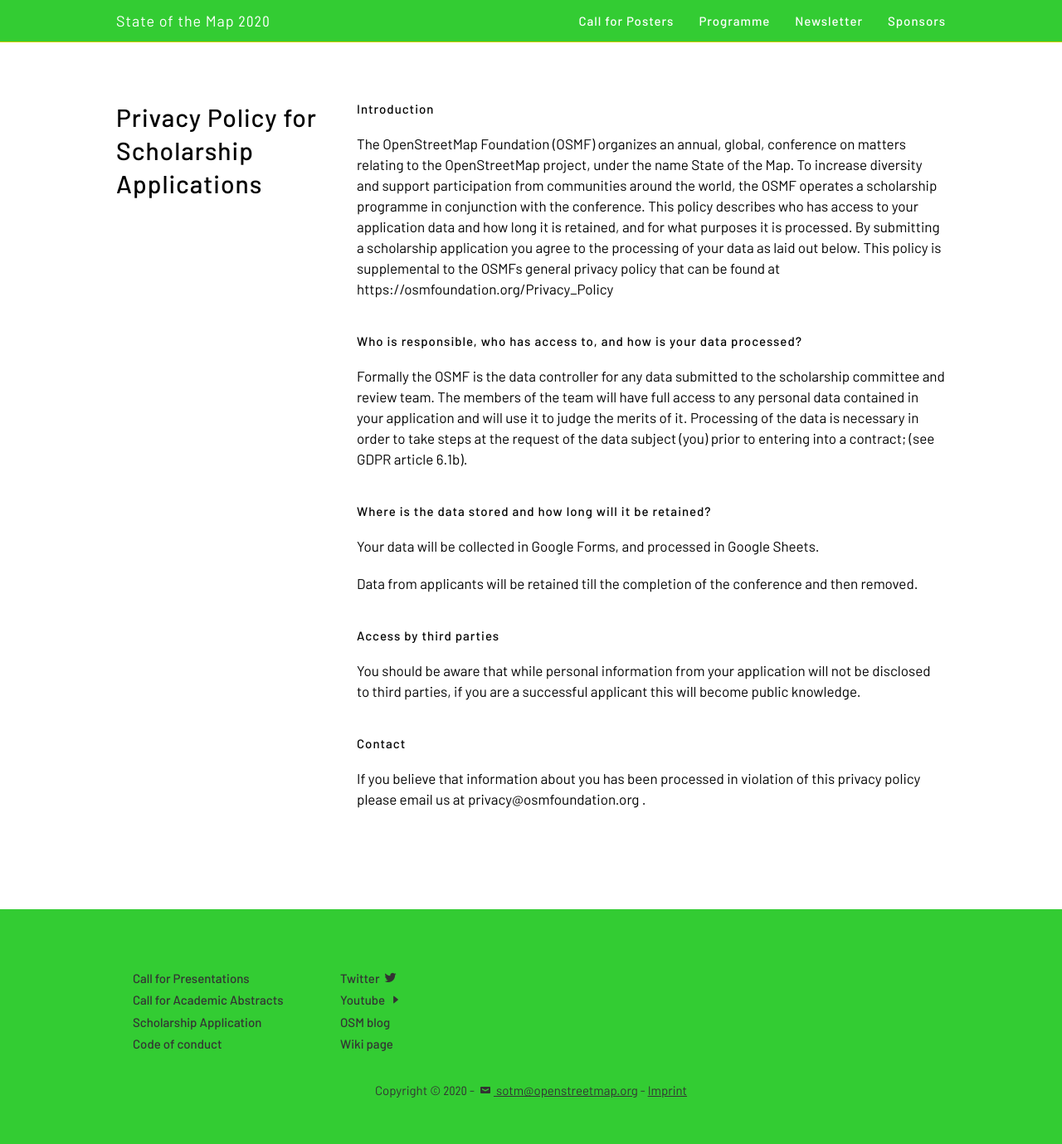
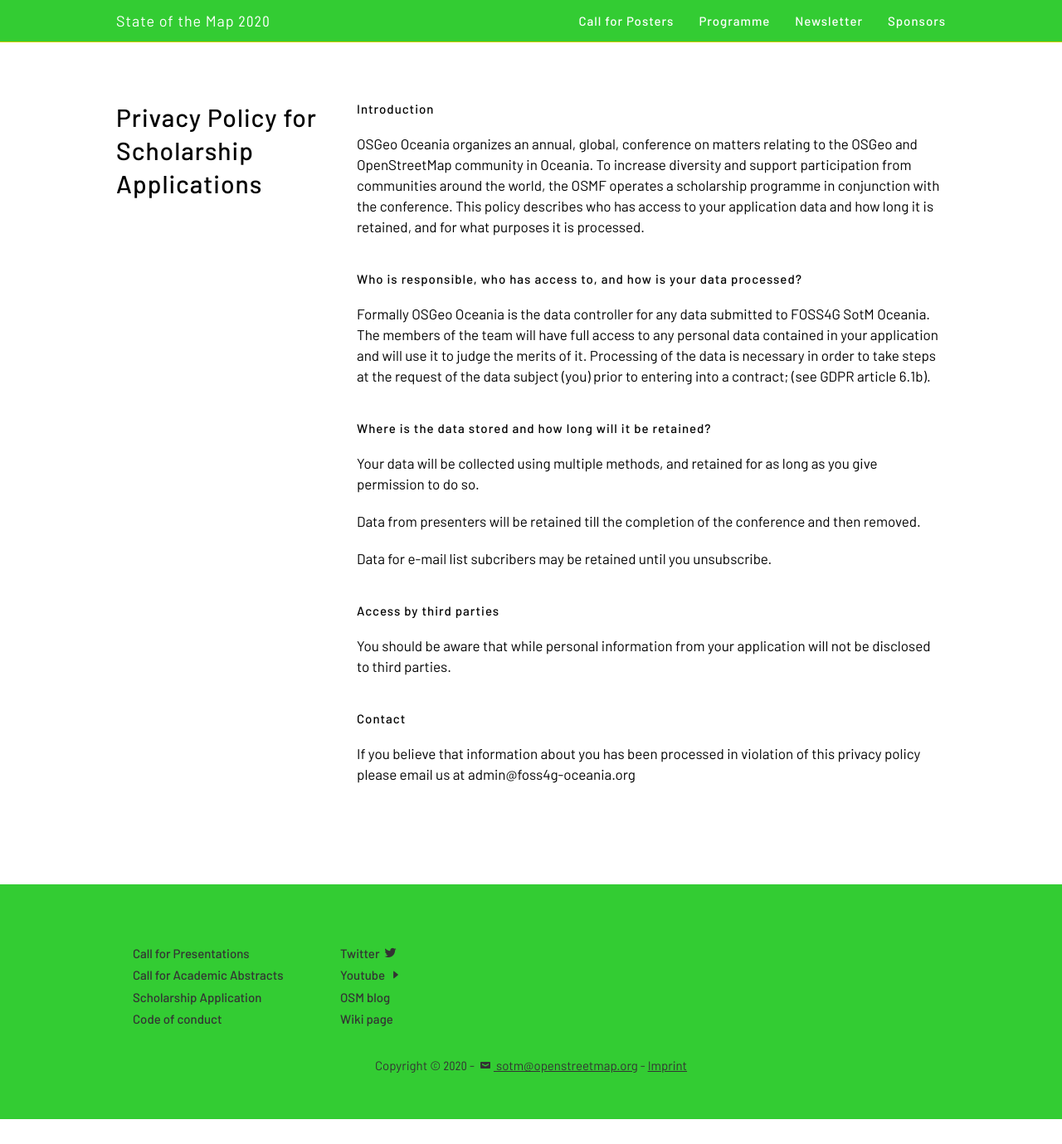
Before and after one commit to osgeo-oceania/foss4g-sotm-oceania-2020, a Jekyll site: the page built from scholar-privacy/index.md, in a window 1280 px wide and 1379 px high. Shown: the whole window at 83% size. Built offline with Jekyll 4.4.1, drawn with Linux system fonts in a browser that asks for light colours.

Commit message:
updated privacy information

```diff
--- a/scholar-privacy/index.md
+++ b/scholar-privacy/index.md
@@ -6,22 +6,23 @@
 
 ### Introduction
 
-The OpenStreetMap Foundation (OSMF) organizes an annual, global, conference on matters relating to the OpenStreetMap project, under the name State of the Map. To increase diversity and support participation from communities around the world, the OSMF operates a scholarship programme in conjunction with the conference. This policy describes who has access to your application data and how long it is retained, and for what purposes it is processed. By submitting a scholarship application you agree to the processing of your data as laid out below.
-This policy is supplemental to the OSMFs general privacy policy that can be found at https://osmfoundation.org/Privacy_Policy
+OSGeo Oceania organizes an annual, global, conference on matters relating to the OSGeo and OpenStreetMap community in Oceania. To increase diversity and support participation from communities around the world, the OSMF operates a scholarship programme in conjunction with the conference. This policy describes who has access to your application data and how long it is retained, and for what purposes it is processed.
 
 ### Who is responsible, who has access to, and how is your data processed?
 
-Formally the OSMF is the data controller for any data submitted to the scholarship committee and review team. The members of the team will have full access to any personal data contained in your application and will use it to judge the merits of it. Processing of the data is necessary in order to take steps at the request of the data subject (you) prior to entering into a contract; (see GDPR article 6.1b).
+Formally OSGeo Oceania is the data controller for any data submitted to FOSS4G SotM Oceania. The members of the team will have full access to any personal data contained in your application and will use it to judge the merits of it. Processing of the data is necessary in order to take steps at the request of the data subject (you) prior to entering into a contract; (see GDPR article 6.1b).
 
 ### Where is the data stored and how long will it be retained?
 
-Your data will be collected in Google Forms, and processed in Google Sheets.
+Your data will be collected using multiple methods, and retained for as long as you give permission to do so.
 
-Data from applicants will be retained till the completion of the conference and then removed.
+Data from presenters will be retained till the completion of the conference and then removed.
+
+Data for e-mail list subcribers may be retained until you unsubscribe.
 
 ### Access by third parties
-You should be aware that while personal information from your application will not be disclosed to third parties, if you are a successful applicant this will become public knowledge.
+You should be aware that while personal information from your application will not be disclosed to third parties.
 
 ### Contact
 
-If you believe that information about you has been processed in violation of this privacy policy please email us at privacy@osmfoundation.org .
+If you believe that information about you has been processed in violation of this privacy policy please email us at admin@foss4g-oceania.org
```
